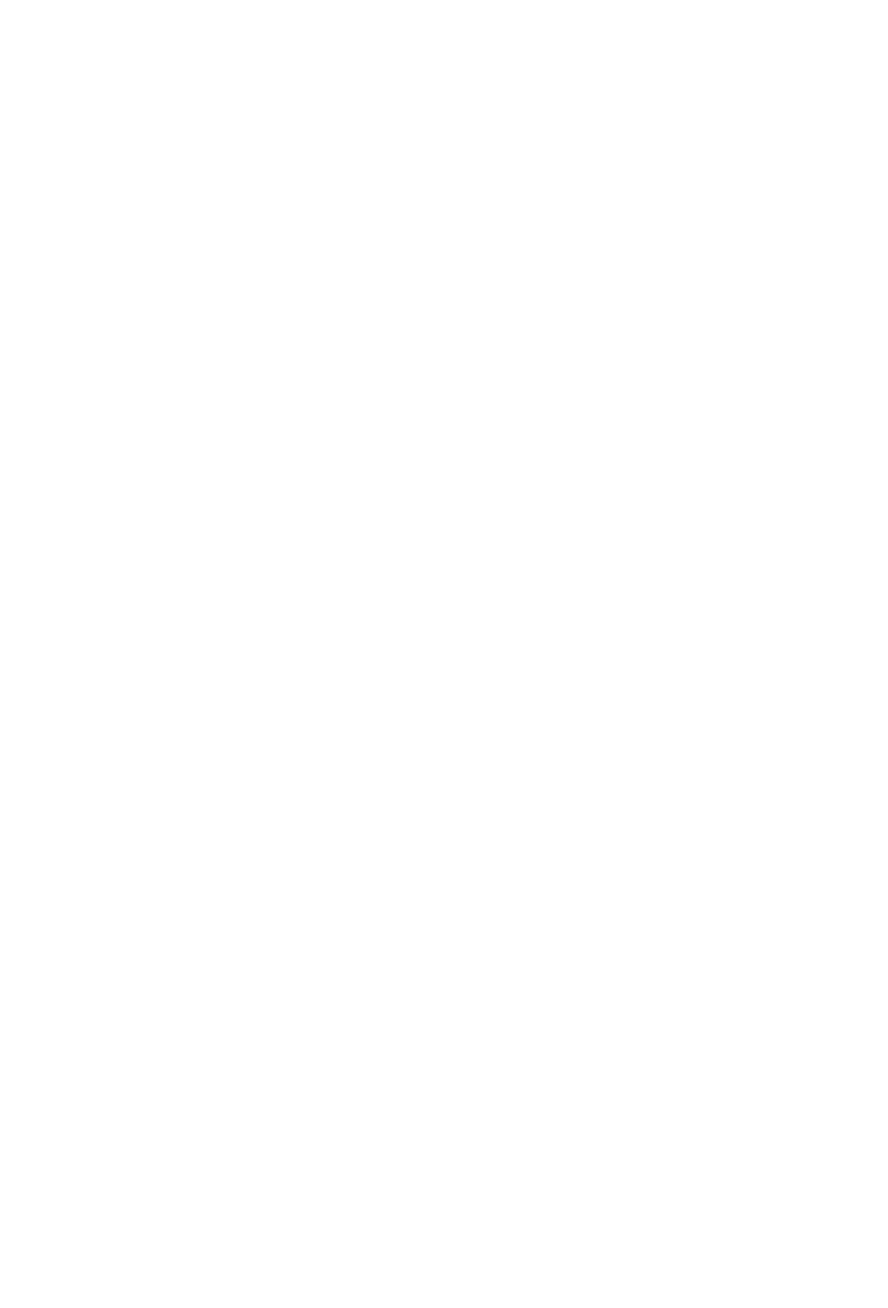
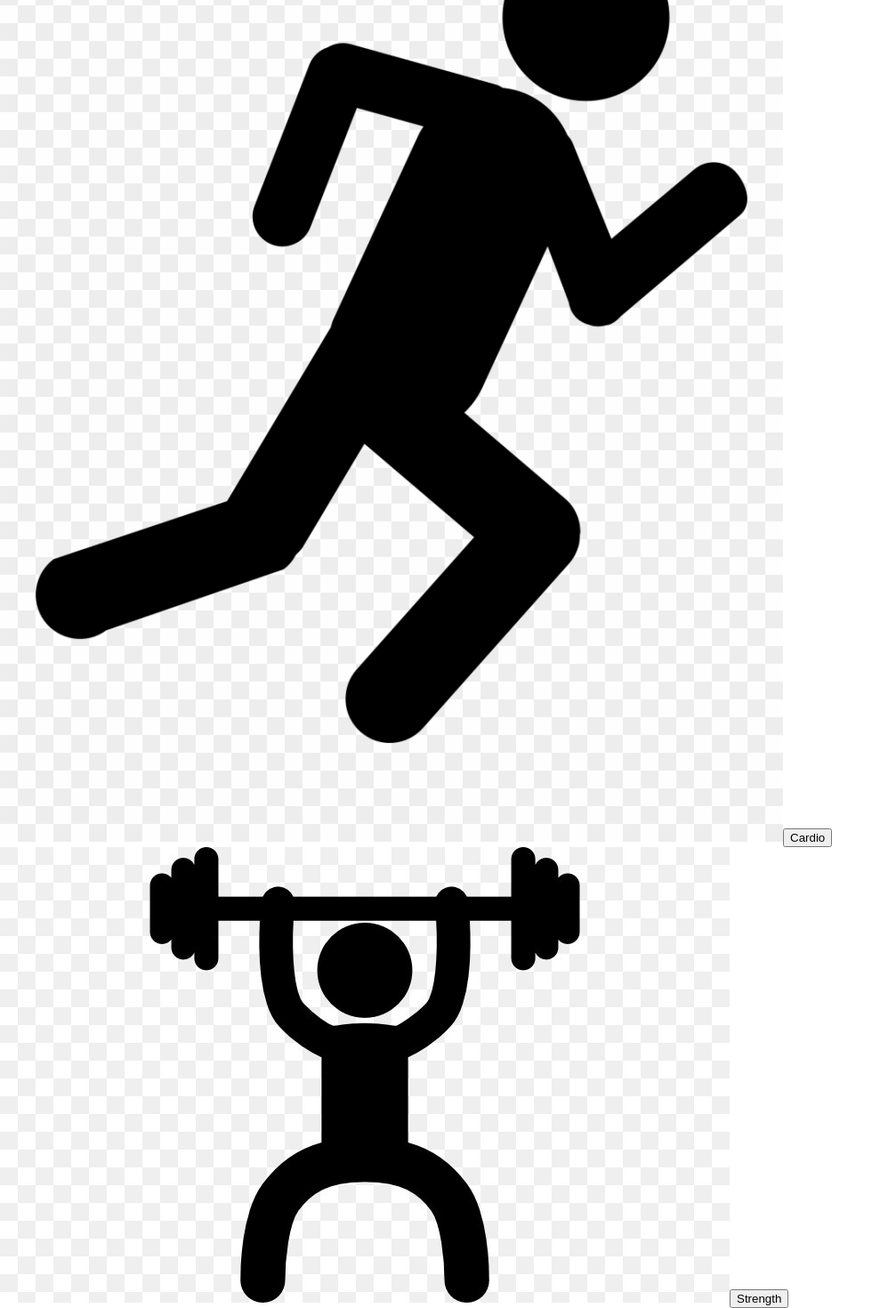
Before and after one commit to sheckjess/project-8-frontend, a React (Create React App) app: page / in a window 1280 px wide. Shown: the part 114-1584 px from the top of the page at 89% size, without its empty margins (0-998 px from the left). Before the commit the page ends 800 px from the top, so only its background shows below. Built offline with nearby package versions, Linux system fonts and the light colour scheme.

Commit message:
got images loaded on home page

```diff
--- a/src/App.js
+++ b/src/App.js
@@ -1,7 +1,7 @@
 import './App.css';
 import React, {Component} from 'react'
 import { render } from '@testing-library/react';
-import LandButtons from './components/LandButtons'
+import HomePage from './components/HomePage'
 
 class App extends Component {
   constructor(props){
@@ -11,8 +11,7 @@ class App extends Component {
   render(){
     return(
       <div>
-        <LandButtons buttonTxt={"Cardio"} />
-        <LandButtons buttonTxt={"Strength"} />
+        <HomePage />
       </div>
     );
   }
--- /dev/null
+++ b/src/Components/HomePage.js
@@ -0,0 +1,23 @@
+import React, {Component} from 'react'
+import LandButtons from './LandButtons'
+import cardioimg from "../images/cardioimg.png"
+import liftingimg from "../images/liftingimg.jpg"
+
+class HomePage extends Component{
+    constructor(props){
+        super(props)
+    }
+
+
+
+    render(){
+        return(
+            <div>
+                <LandButtons src={cardioimg} buttonTxt={"Cardio"} />
+                <LandButtons src={liftingimg} buttonTxt={"Strength"} />
+            </div>
+        )
+    }
+}
+
+export default HomePage
--- a/src/Components/LandButtons.js
+++ b/src/Components/LandButtons.js
@@ -10,7 +10,8 @@ class LandButtons extends Component {
     render(){
         return(
           <div>
-              <button>{this.props.buttonTxt}</button>
+            <img src={this.props.src} />
+            <button>{this.props.buttonTxt}</button>
           </div>
         );
       }
```
Also changed, not shown: src/images/cardioimg.png (renamed from src/images/115-1154923_clip-art-transparent-stick-figure-icon-png-for.png), src/images/liftingimg.jpg (renamed from src/images/exercise-fitness-centre-dumbbell-stick-figure-png-favpng-AMk6CdCwAivkTYs6jg5fNEXnh.jpg).
